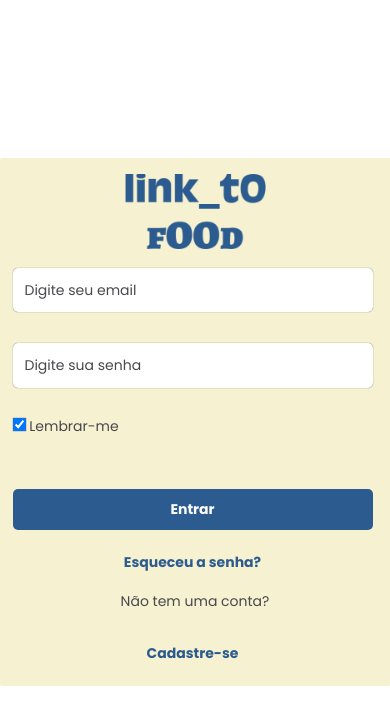
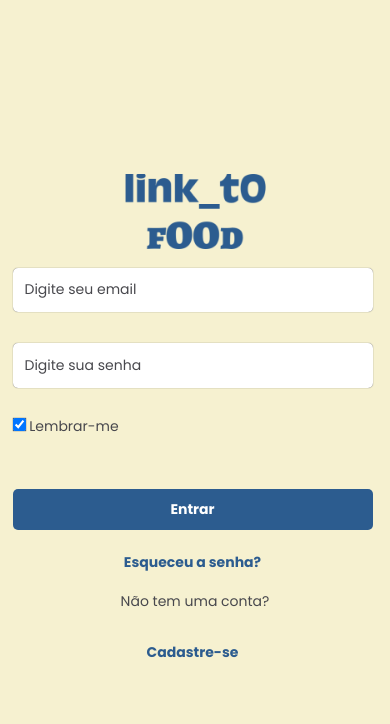
Before and after one commit to palomacha100/seller, a Vue app: page /signIn in a window 390 px wide. Shown: the top 724 px of the page. Built offline with nearby package versions, Linux system fonts and the light colour scheme.

Commit message:
feat: Torna responsiva a tela de login

```diff
--- a/src/components/AccessControlContainer.vue
+++ b/src/components/AccessControlContainer.vue
@@ -58,4 +58,16 @@ export default defineComponent({
   width: 100vw;
   height: 100vh;
 }
+
+@media (max-width: 768px) {
+  .image-container {
+    display: none;
+  }
+
+  .form-container {
+    width: 100%;
+    height: 100%;
+    border-radius: 0;
+  }
+}
 </style>
```
